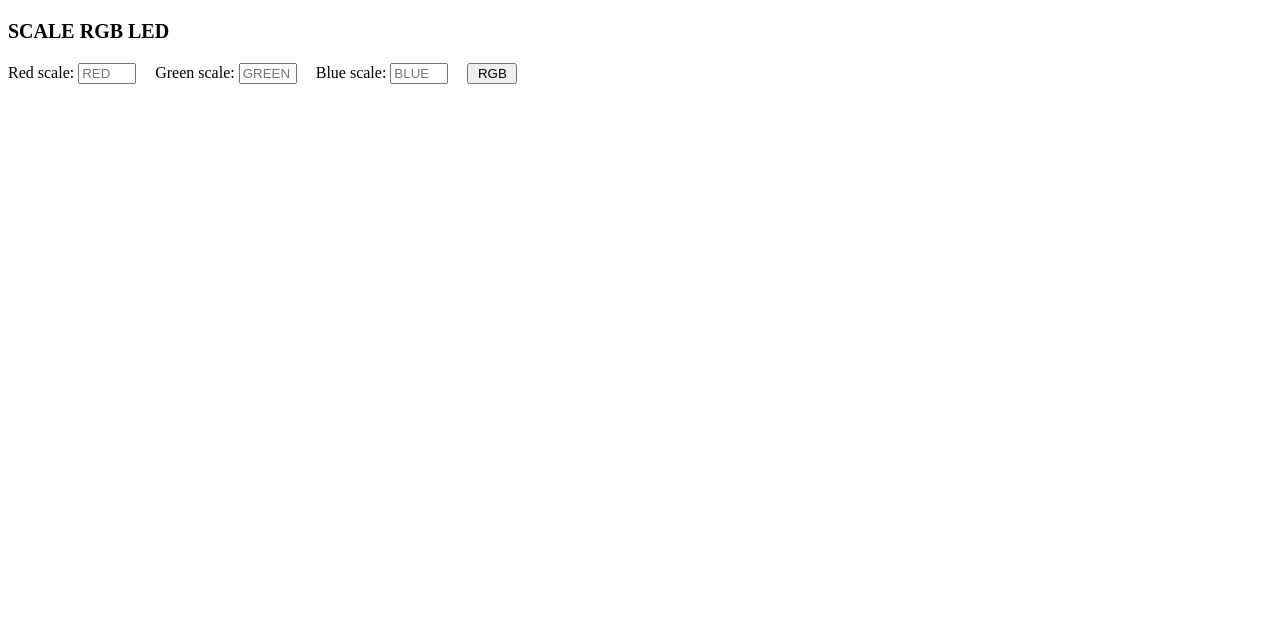
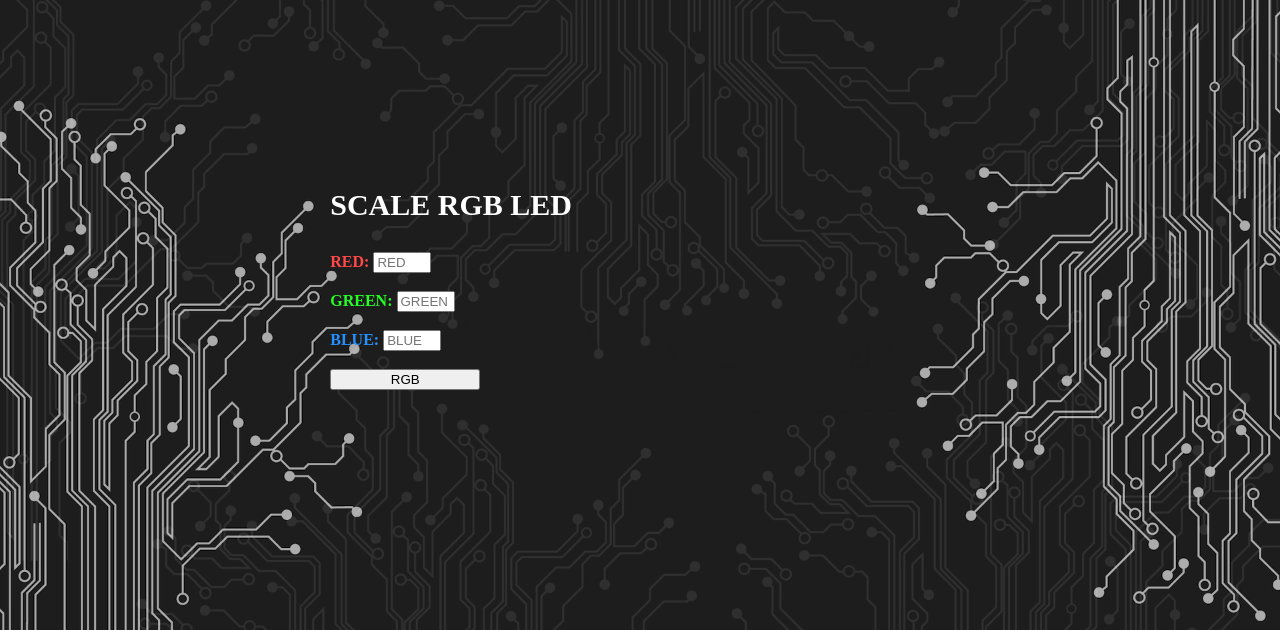
Before and after one commit to hadexander2001/PS2_2022_BaiasuBadleh, a Flask app: page /set_rgb_led in a window 1280 px wide. Shown: the top 630 px of the page. Run offline with Flask 2, Linux system fonts and the light colour scheme.

Commit message:
Website improvements

```diff
--- a/Server/templates/set_rgb_led.html
+++ b/Server/templates/set_rgb_led.html
@@ -9,28 +9,60 @@
 <style>
     p {
 		font-weight: bold;
-		font-size: 20px;
+		font-size: 30px;
+        text-align: center;
 	}
 
     input {
         width: 50px;
         margin-right: 15px;
+        justify-items: right;
     }
+
+    label{
+        font-weight: bold;
+        font-size: 20;
+        text-align: center;
+    }
+    label.red {
+        color: rgb(255, 73, 73);
+    }
+    label.green {
+        color: rgb(37, 253, 37);
+    }
+    label.blue {
+        color: rgb(35, 145, 255);
+    }
+
+    input.btn {
+        width: 150px;
+    }
+
+    body {
+        font-family: "Times New Roman", Times, serif;
+		background-image: url("circuitBackgroundImg.jpg");
+		background-size: cover;
+		color: white;
+		position: absolute;
+		right: 700px;
+		top: 150px;
+    }
+
 </style>
 
 <body>
     <p> SCALE RGB LED</p>
 
     <div class ="form">
-        <form action="" method="post">
-            <label for="RED">Red scale: </label>
-            <input type="text" placeholder="RED" name="RED" value="{{request.form.RED}}">
-            <label for="GREEN">Green scale: </label>
-            <input type="text" placeholder="GREEN" name="GREEN" value="{{request.form.GREEN}}">
-            <label for="BLUE">Blue scale: </label>
-            <input type="text" placeholder="BLUE" name="BLUE" value="{{request.form.BLUE}}">
+        <table action="" method="post">
+            <label class="red "for="RED">RED: </label>
+            <input type="text" placeholder="RED" name="RED" value="{{request.form.RED}}"><br><br>
+            <label class="green" for="GREEN">GREEN: </label>
+            <input type="text" placeholder="GREEN" name="GREEN" value="{{request.form.GREEN}}"><br><br>
+            <label class="blue" for="BLUE">BLUE: </label>
+            <input type="text" placeholder="BLUE" name="BLUE" value="{{request.form.BLUE}}"><br><br>
             <input class="btn btn-default" type="submit" value="RGB">
-        </form>
+        </table>
     </div>
 
 </body>
```
Also changed, not shown: Server/templates/home.html (+34 -5 lines), Server/templates/circuitBackgroundImg.jpg (added), 1 other file.
